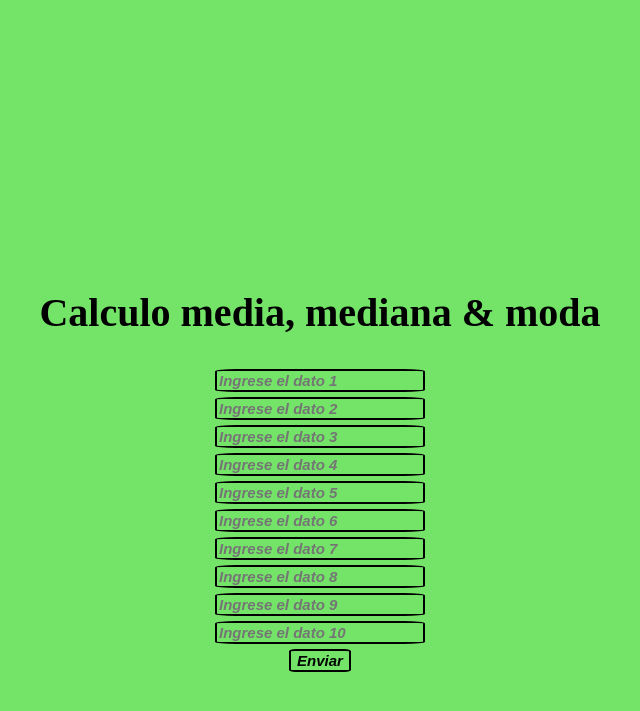
After one commit to JuanA093/PHP, a PHP site: page /index.html in a window 1280 px wide. The commit adds this page. Shown: the top 711 px of the page, without its empty margins (320-960 px from the left). Run offline with PHP 8.4, Linux system fonts and the light colour scheme.

Commit message:
Media, Mediana & Moda Final

```diff
--- /dev/null
+++ b/index.html
@@ -0,0 +1,25 @@
+<!DOCTYPE html>
+<html lang="en">
+<head>
+    <meta charset="UTF-8">
+    <meta name="viewport" content="width=device-width, initial-scale=1.0">
+    <link rel="stylesheet" href="./styles.css">
+    <title>Document</title>
+</head>
+<body>
+    <form action="index.php" method= "POST" class="formulario">
+        <h2>Calculo media, mediana & moda</h2>
+        <input type="number" name="dato1" id="dato1" placeholder= "Ingrese el dato 1">
+        <input type="number" name="dato2" id="dato2" placeholder= "Ingrese el dato 2">
+        <input type="number" name="dato3" id="dato3" placeholder= "Ingrese el dato 3">
+        <input type="number" name="dato4" id="dato4" placeholder= "Ingrese el dato 4">
+        <input type="number" name="dato5" id="dato5" placeholder= "Ingrese el dato 5">
+        <input type="number" name="dato6" id="dato6" placeholder= "Ingrese el dato 6">
+        <input type="number" name="dato7" id="dato7" placeholder= "Ingrese el dato 7">
+        <input type="number" name="dato8" id="dato8" placeholder= "Ingrese el dato 8">
+        <input type="number" name="dato9" id="dato9" placeholder= "Ingrese el dato 9">
+        <input type="number" name="dato10" id="dato10" placeholder= "Ingrese el dato 10">
+        <button type="submit">Enviar</button>
+    </form>
+</body>
+</html>
--- /dev/null
+++ b/styles.css
@@ -0,0 +1,56 @@
+*{
+
+    background-color: rgb(115, 228, 104);
+}
+
+th, td{
+
+    font-size: 40px;
+    background-color: #fff;
+    border: 1px solid black;
+}
+
+td{
+    font-style: oblique;
+}
+
+table{
+    margin-left: 0%;
+    background-color: red;
+    margin-top: 80%;
+    text-align: center;
+}
+
+body{
+    margin: 0;
+    display: flex;
+    justify-content: center;
+
+}
+
+.formulario{
+    margin-top: 20%;
+    display: flex;
+    justify-content: center;
+    align-items: center;
+    flex-direction: column;
+}
+
+h2{
+    font-size: 40px;
+
+}
+
+input, button{
+    font-size: 15px;
+    font-weight: bold;
+    font-style: oblique;
+    border-radius: 10%;
+    border: 2px solid black;
+    margin-bottom: 5px;
+}
+
+input:hover, button:hover{
+
+    background-color: rgb(186, 160, 114);
+}
```
Also changed, not shown: ejercicios.php (deleted, +0 -26 lines), index.php (+96 -41 lines).
